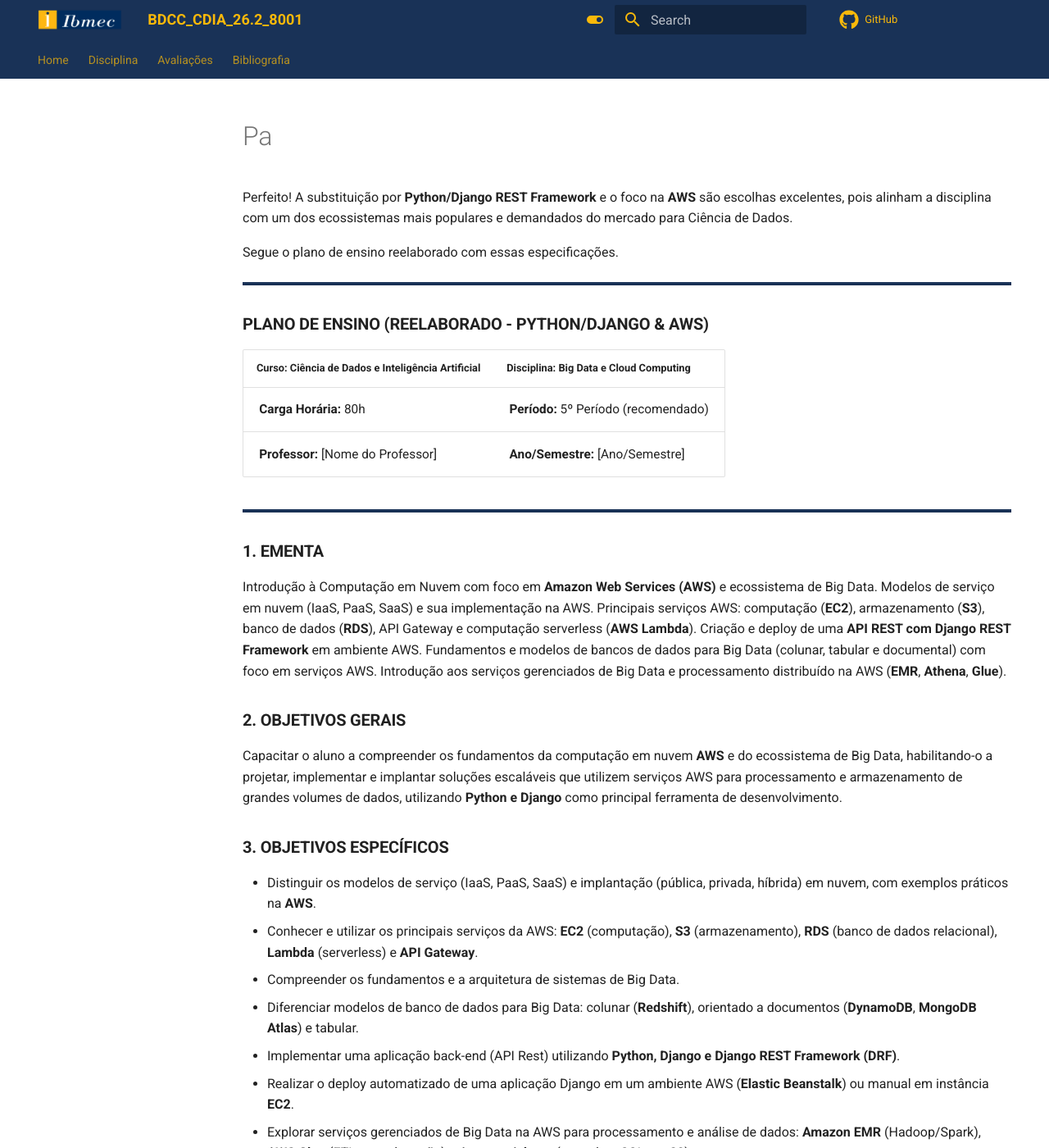
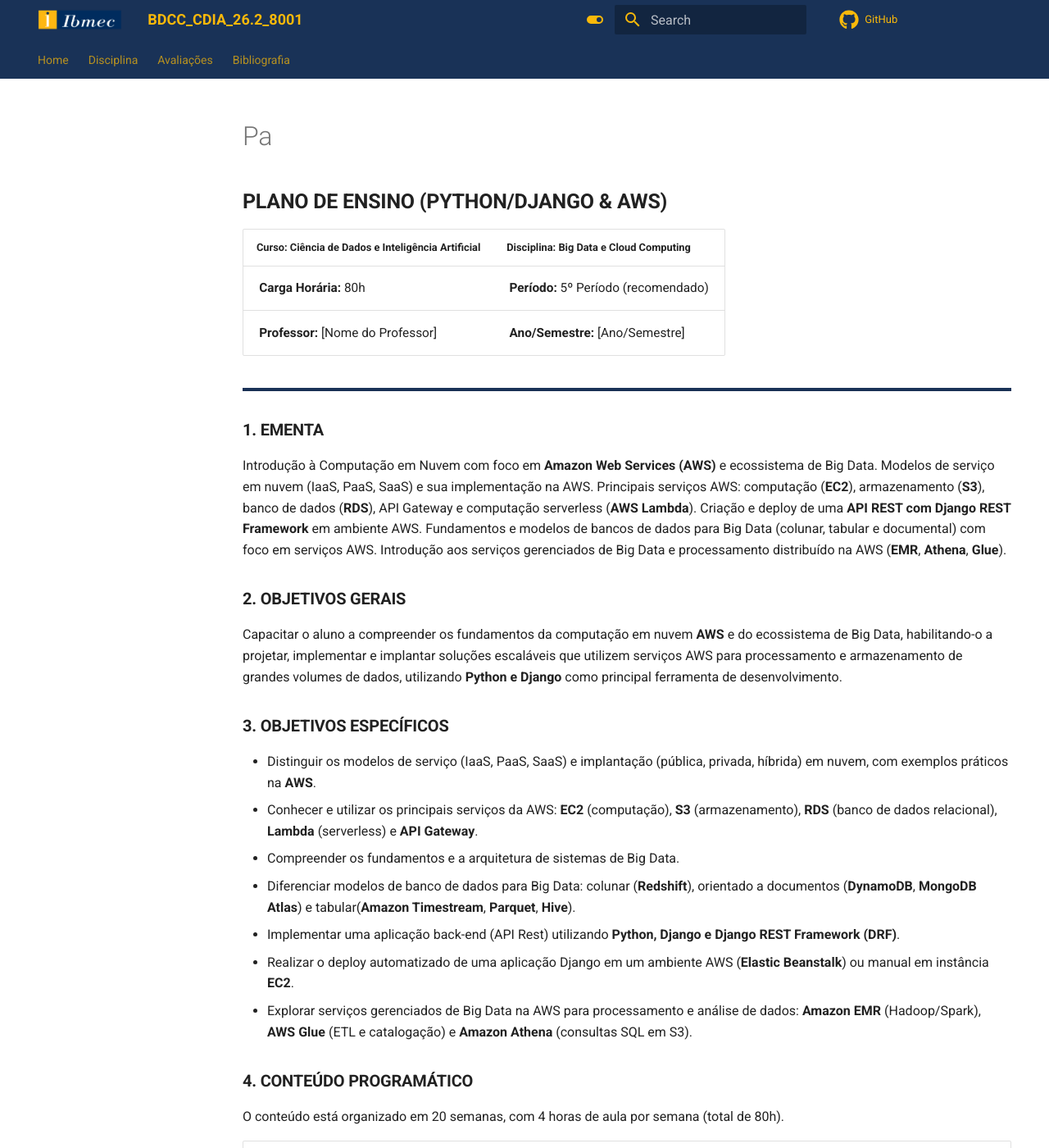
Before and after one commit to jonh-carvalho/BDCC_CDIA_26.2_8001, an MkDocs documentation site: the page built from docs/pa/pa.md, in a window 1280 px wide and 1400 px high. Shown: the whole window at 82% size. Built offline with MkDocs 1.6.1 and Material for MkDocs 9.7.7, drawn with Linux system fonts in a browser that asks for light colours; comment, search, counter and statistics services are not loaded.

Commit message:
init26.2

```diff
--- a/docs/pa/pa.md
+++ b/docs/pa/pa.md
@@ -1,10 +1,4 @@
-Perfeito! A substituição por **Python/Django REST Framework** e o foco na **AWS** são escolhas excelentes, pois alinham a disciplina com um dos ecossistemas mais populares e demandados do mercado para Ciência de Dados.
-
-Segue o plano de ensino reelaborado com essas especificações.
-
----
-
-### **PLANO DE ENSINO (REELABORADO - PYTHON/DJANGO & AWS)**
+## **PLANO DE ENSINO (PYTHON/DJANGO & AWS)**
 
 | **Curso:** Ciência de Dados e Inteligência Artificial | **Disciplina:** Big Data e Cloud Computing |
 |---|---|
@@ -26,7 +20,7 @@ Capacitar o aluno a compreender os fundamentos da computação em nuvem **AWS**
 - Distinguir os modelos de serviço (IaaS, PaaS, SaaS) e implantação (pública, privada, híbrida) em nuvem, com exemplos práticos na **AWS**.
 - Conhecer e utilizar os principais serviços da AWS: **EC2** (computação), **S3** (armazenamento), **RDS** (banco de dados relacional), **Lambda** (serverless) e **API Gateway**.
 - Compreender os fundamentos e a arquitetura de sistemas de Big Data.
-- Diferenciar modelos de banco de dados para Big Data: colunar (**Redshift**), orientado a documentos (**DynamoDB**, **MongoDB Atlas**) e tabular.
+- Diferenciar modelos de banco de dados para Big Data: colunar (**Redshift**), orientado a documentos (**DynamoDB**, **MongoDB Atlas**) e tabular(**Amazon Timestream**, **Parquet**, **Hive**).
 - Implementar uma aplicação back-end (API Rest) utilizando **Python, Django e Django REST Framework (DRF)**.
 - Realizar o deploy automatizado de uma aplicação Django em um ambiente AWS (**Elastic Beanstalk**) ou manual em instância **EC2**.
 - Explorar serviços gerenciados de Big Data na AWS para processamento e análise de dados: **Amazon EMR** (Hadoop/Spark), **AWS Glue** (ETL e catalogação) e **Amazon Athena** (consultas SQL em S3).
```
Also changed, not shown: docs/pa/pa01.md (+0 -8 lines).
